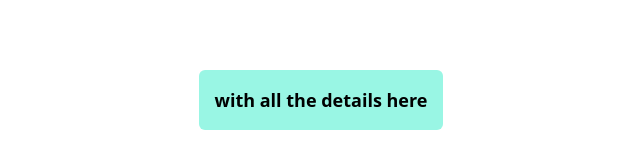
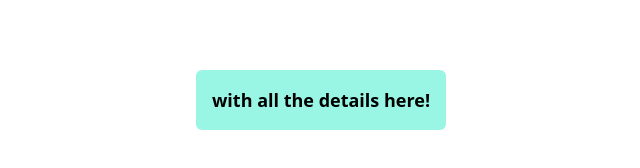
Before and after one commit to RonAlmog/next-cicd-github-actions, a Next.js app: page / in a window 1280 px wide. Shown: the part 574-742 px from the top of the page, without its empty margins (319-959 px from the left). Built offline with nearby package versions, Linux system fonts and the light colour scheme.

Commit message:
test change

```diff
--- a/pages/index.tsx
+++ b/pages/index.tsx
@@ -19,7 +19,7 @@ export default function Home() {
           hello worldyyy!
         </h1>
         <h4 className="p-4 bg-teal-200 rounded-md text-lg font-semibold">
-          with all the details here
+          with all the details here!
         </h4>
       </main>
     </>
```
